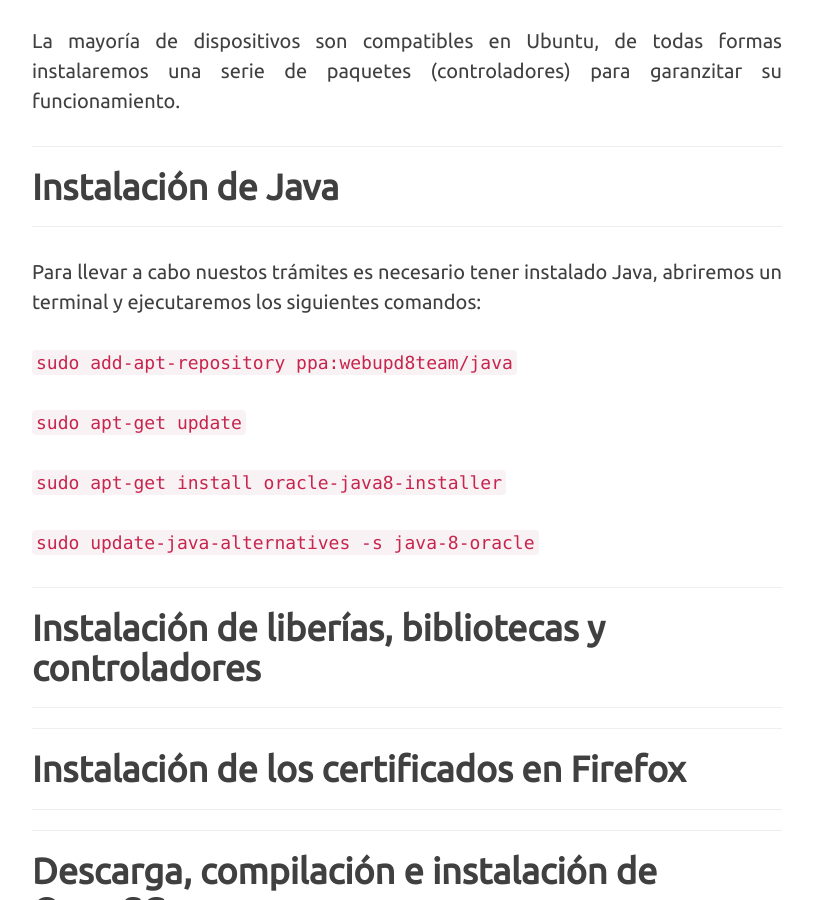
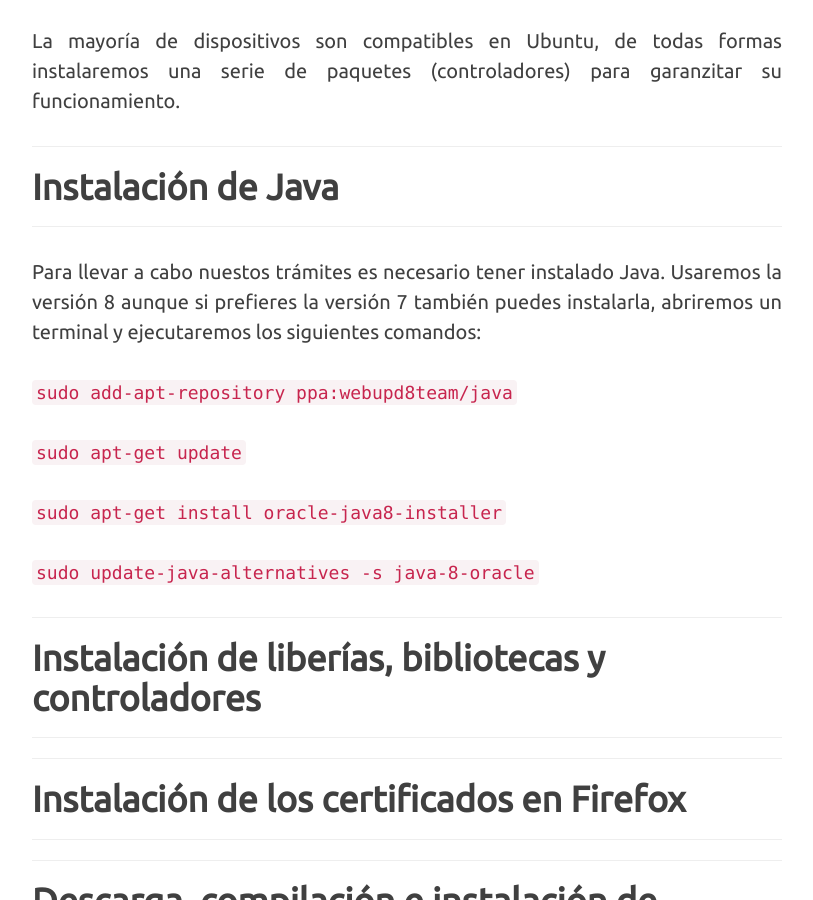
Before and after one commit to R12Leal/R12Leal.github.io, a Jekyll site: the page built from _posts/2015-10-15-dnie-ubuntu.markdown, in a window 1280 px wide and 900 px high, scrolled down 1964 px. Shown: the whole window, without its empty margins (233-1046 px from the left). Built offline with Jekyll 4.4.1, drawn with Linux system fonts in a browser that asks for light colours; nearby versions of some CDN libraries; comment, search, counter and statistics services are not loaded.

Commit message:
Update 09/11/2015

```diff
--- a/_posts/2015-10-15-dnie-ubuntu.markdown
+++ b/_posts/2015-10-15-dnie-ubuntu.markdown
@@ -23,7 +23,7 @@
 <hr />
 <h2 class="section-heading">Instalación de Java</h2>
 <hr />
-<p>Para llevar a cabo nuestos trámites es necesario tener instalado Java, abriremos un terminal y ejecutaremos los siguientes comandos:</p>
+<p>Para llevar a cabo nuestos trámites es necesario tener instalado Java. Usaremos la versión 8 aunque si prefieres la versión 7 también puedes instalarla, abriremos un terminal y ejecutaremos los siguientes comandos:</p>
 <p><code>sudo add-apt-repository ppa:webupd8team/java</code></p>
 <p><code>sudo apt-get update</code></p>
 <p><code>sudo apt-get install oracle-java8-installer</code></p>
```
